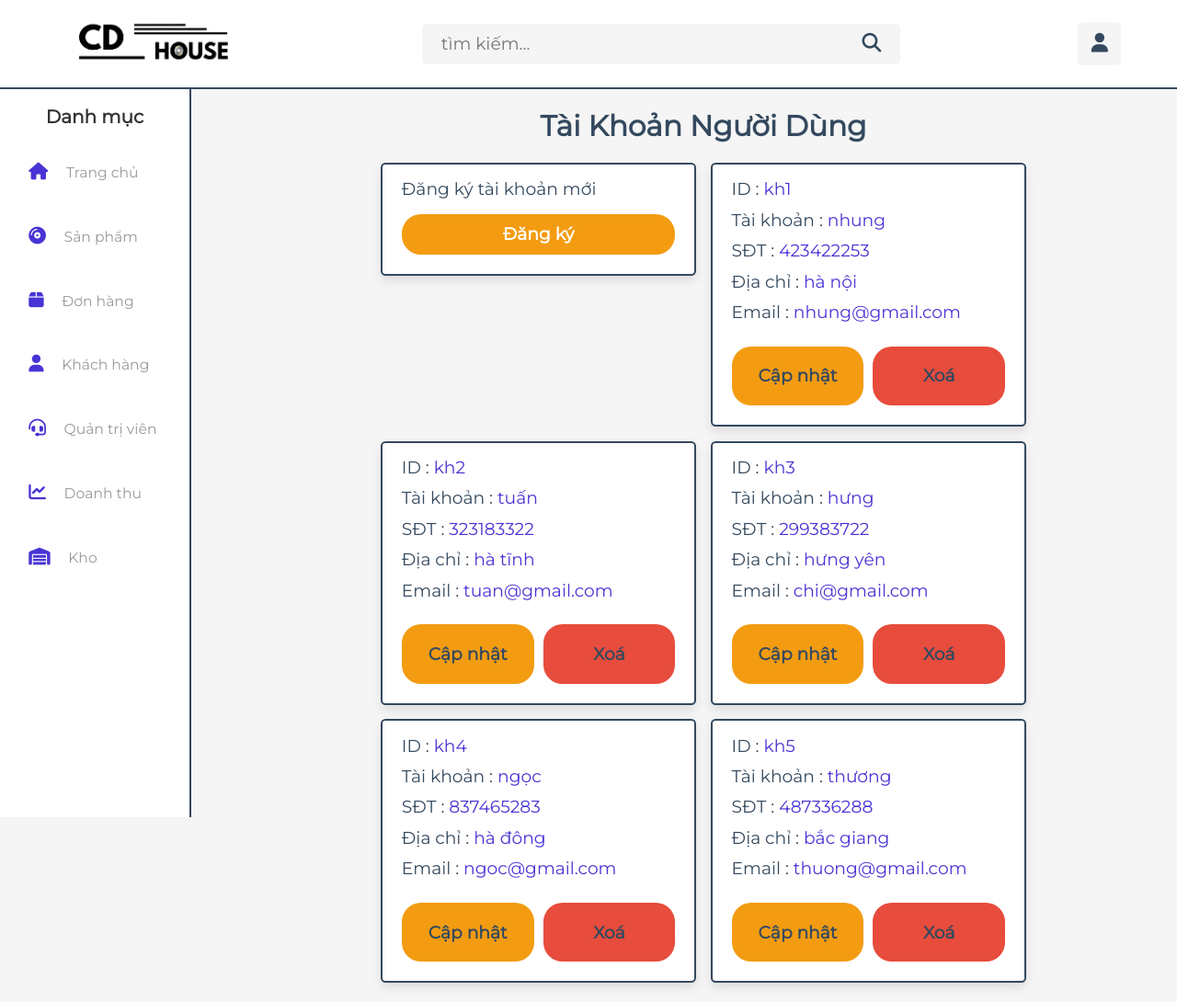
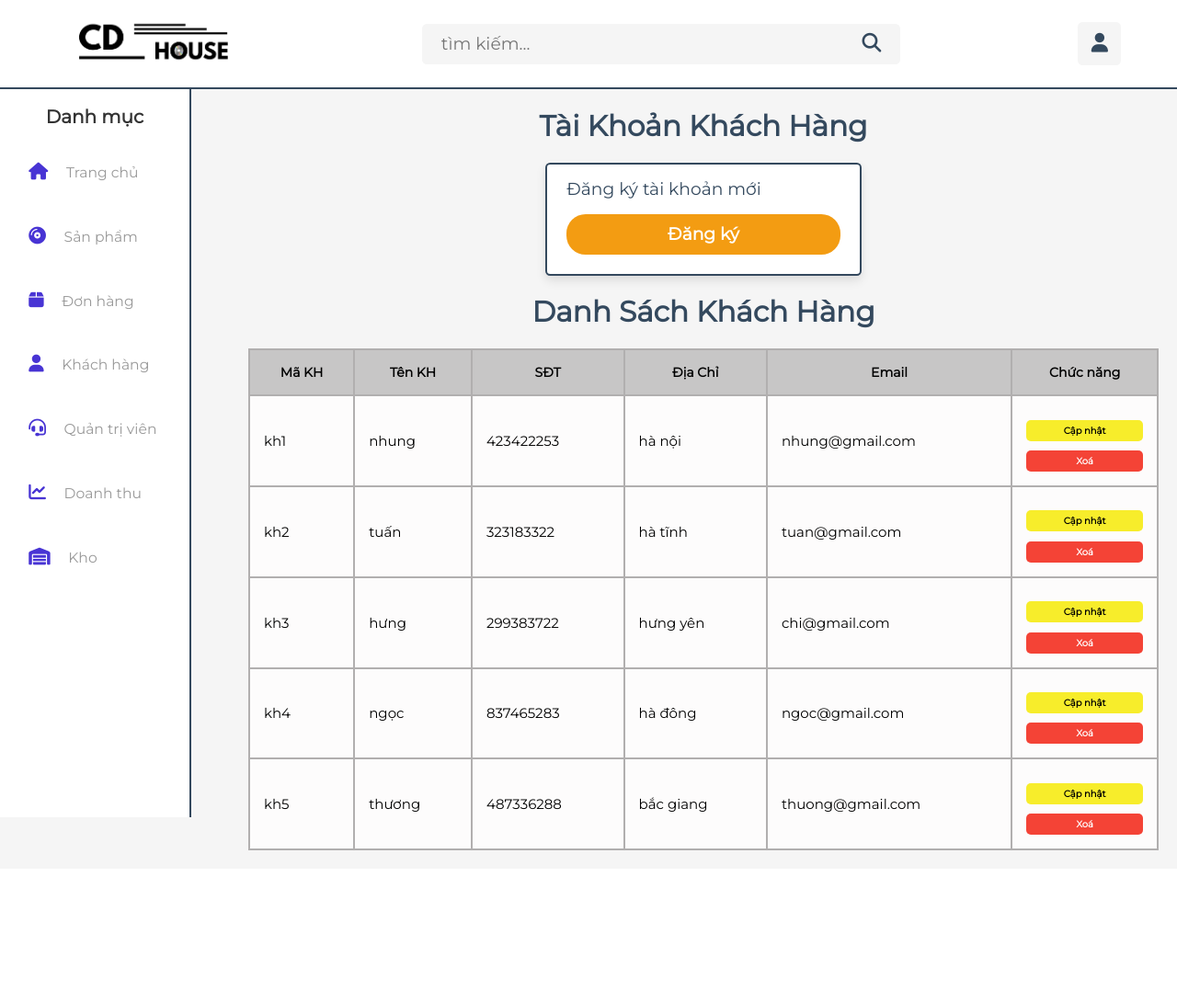
Before and after one commit to Thuongthuong01/DoAn1_N8, a PHP site: page /users_accounts.php in a window 1280 px wide. Shown: the whole page at 92% size. After the commit the page ends 925 px from the top, so only its background shows below. Run offline with PHP 8.4, Linux system fonts and the light colour scheme; the visitor is signed in with stand-in values (Sample User, id 1); data comes from the database, SQL or seed files in the repository; some libraries are stand-ins or nearby versions.

Commit message:
sửa account user/admin

```diff
--- a/admin/update_profile_user.php
+++ b/admin/update_profile_user.php
@@ -7,7 +7,7 @@ if(!isset($admin_id)){
    header('location:admin_login.php');
 }
 
-// Lấy thông tin khách hàng từ ID
+//Lấy thông tin khách hàng từ ID
 if(isset($_GET['id'])){
     $user_id = $_GET['id'];
     $select_user = $conn->prepare("SELECT * FROM `khachhang` WHERE MaKH = ?");
@@ -28,7 +28,7 @@ if(isset($_POST['update'])){
         Diachi = ?,
         Email = ?
         WHERE MaKH = ?");
-    $update_user->execute([$name, $phone, $address, $email, $user_id]);
+    $update_user->execute([ $name, $phone, $address, $email ,$user_id]);
 
     $message[] = 'Cập nhật thông tin thành công!';
 }
@@ -54,7 +54,7 @@ if(isset($_POST['update'])){
 
    <form action="" method="POST">
       <h3>Cập nhật tài khoản khách hàng</h3>
-      <input type="hidden" name="id" value="<?= $user['MaKH']; ?>">
+      <!-- <input type="hidden" name="id" value="<?= $user['MaKH']; ?>"> -->
       <div class="box">
          <span >Tên khách hàng:</span>
          <input type="text" name="name" value="<?= $user['TenKH']; ?>" required>
--- a/admin/users_accounts.php
+++ b/admin/users_accounts.php
@@ -43,7 +43,7 @@ if(isset($_GET['delete'])){
 <?php include '../components/admin_header.php' ?>
 
 <!-- user accounts section starts  -->
-
+<!--
 <section class="accounts">
 
    <h1 class="heading">Tài khoản người dùng</h1>
@@ -81,11 +81,61 @@ if(isset($_GET['delete'])){
 
    </div>
 
-</section>
+</section> -->
 
 <!-- user accounts section ends -->
 
+<section class="accounts">
 
+   <h1 class="heading">Tài khoản khách hàng</h1>
+
+
+   <div class="box-container">
+   <div class="box">
+      <p>Đăng ký tài khoản mới</p>
+      <a href="register_user.php" class="option-btn">Đăng ký</a>
+   </div>
+   </section>
+<section class="main-content show-products" style="padding-top: 0;">
+<h1 class="heading">Danh sách khách hàng</h1>
+   <table class="product-table">
+      <thead>
+         <tr>
+            <th>Mã KH</th>
+            <th>Tên KH</th>
+            <th>SĐT</th>
+            <th>Địa Chỉ</th>
+            <th>Email</th>
+            <th>Chức năng</th>
+         </tr>
+      </thead>
+      <tbody>
+      <?php
+      $select_account = $conn->prepare("SELECT * FROM `khachhang`");
+      $select_account->execute();
+      if($select_account->rowCount() > 0){
+         while($fetch_accounts = $select_account->fetch(PDO::FETCH_ASSOC)){
+   ?>
+         <tr>
+            <td><?= $fetch_accounts['MaKH']; ?></td>
+            <td><?= $fetch_accounts['TenKH']; ?></td>
+            <td><?= $fetch_accounts['SDT']; ?></td>
+            <td><?= $fetch_accounts['Diachi']; ?></td>
+            <td><?= $fetch_accounts['Email']; ?></td>
+            <td>
+               <a href="update_profile_user.php?update=<?= $fetch_accounts['MaKH']; ?>" class="btn btn-update">Cập nhật</a>
+               <a href="user_accounts.php?delete=<?= $fetch_accounts['MaKH']; ?>" class="btn btn-delete" onclick="return confirm('Xoá sản phẩm?');">Xoá</a>
+            </td>
+         </tr>
+         <?php
+               }
+            } else {
+               echo '<tr><td colspan="8" class="empty">Chưa có sản phẩm nào được thêm vào!</td></tr>';
+            }
+         ?>
+      </tbody>
+   </table>
+</section>
 
 
 
```
Also changed, not shown: admin/admin_accounts.php (+51 -4 lines).
